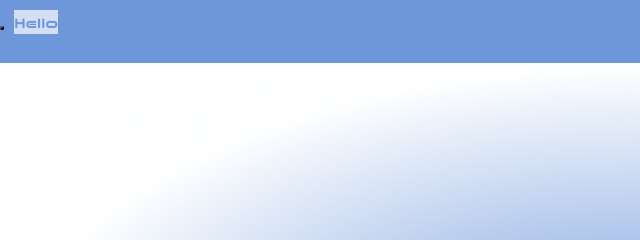
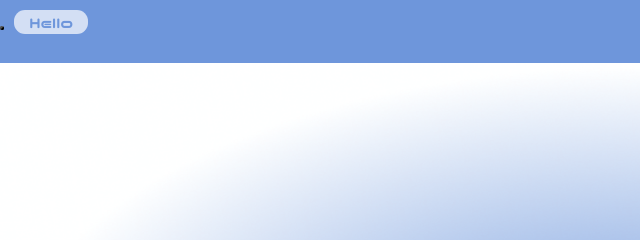
Before and after one commit to viqeey/newjeans.github.io, a plain HTML site: page index.html in a window 1280 px wide. Shown: the top 240 px of the page, 0-640 px from the left. Drawn offline with nearby package versions, Linux system fonts and the light colour scheme.

Commit message:
bubbleLabels

```diff
--- a/styles.css
+++ b/styles.css
@@ -28,4 +28,8 @@
     margin: 10px 9px 29px 6px;
     text-align: center;
     background-color: #D3DFF4;
+    padding-left: 15px;
+    padding-right: 15px;
+    border-color: #6E96DB;
+    border-radius: 11px;
 }
```
